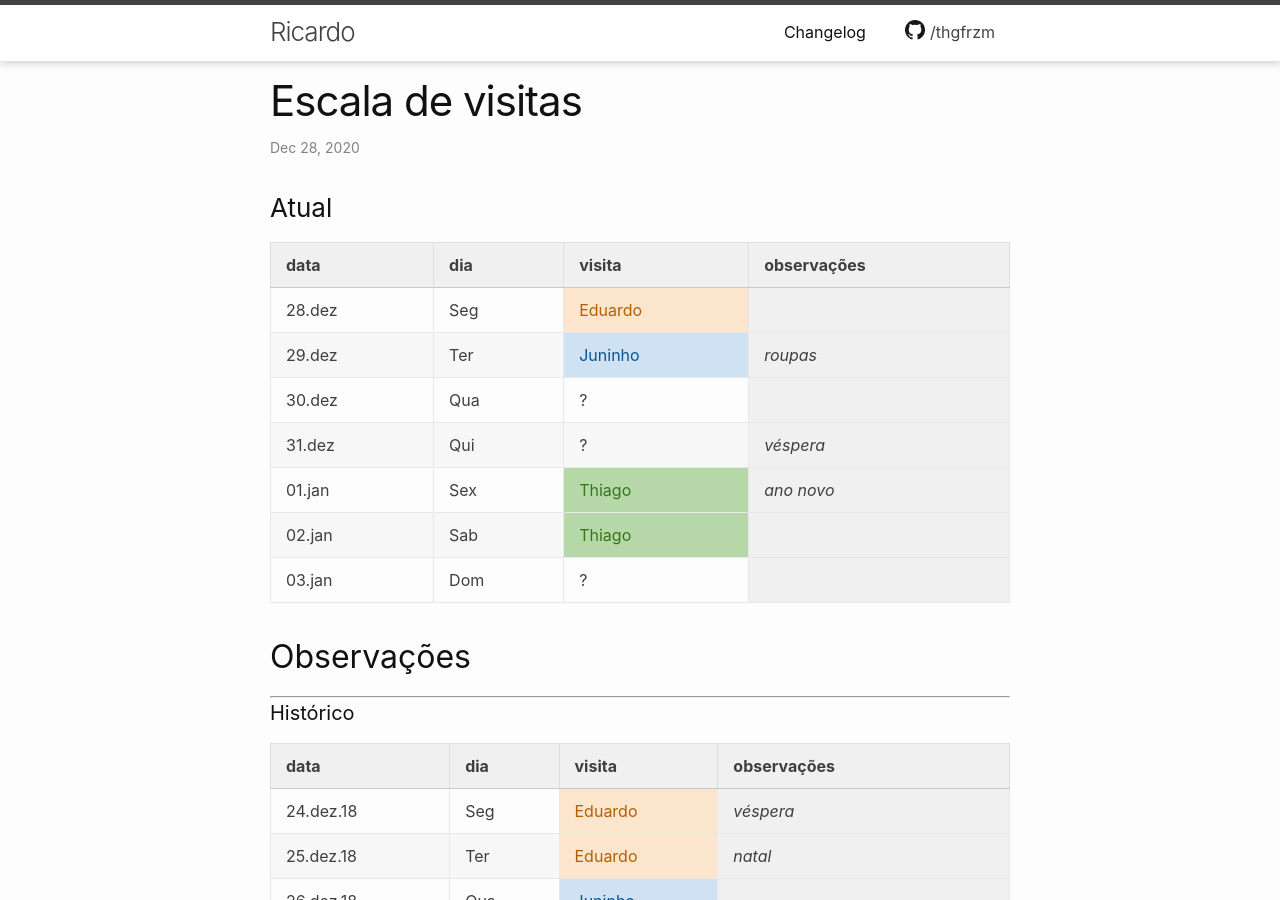
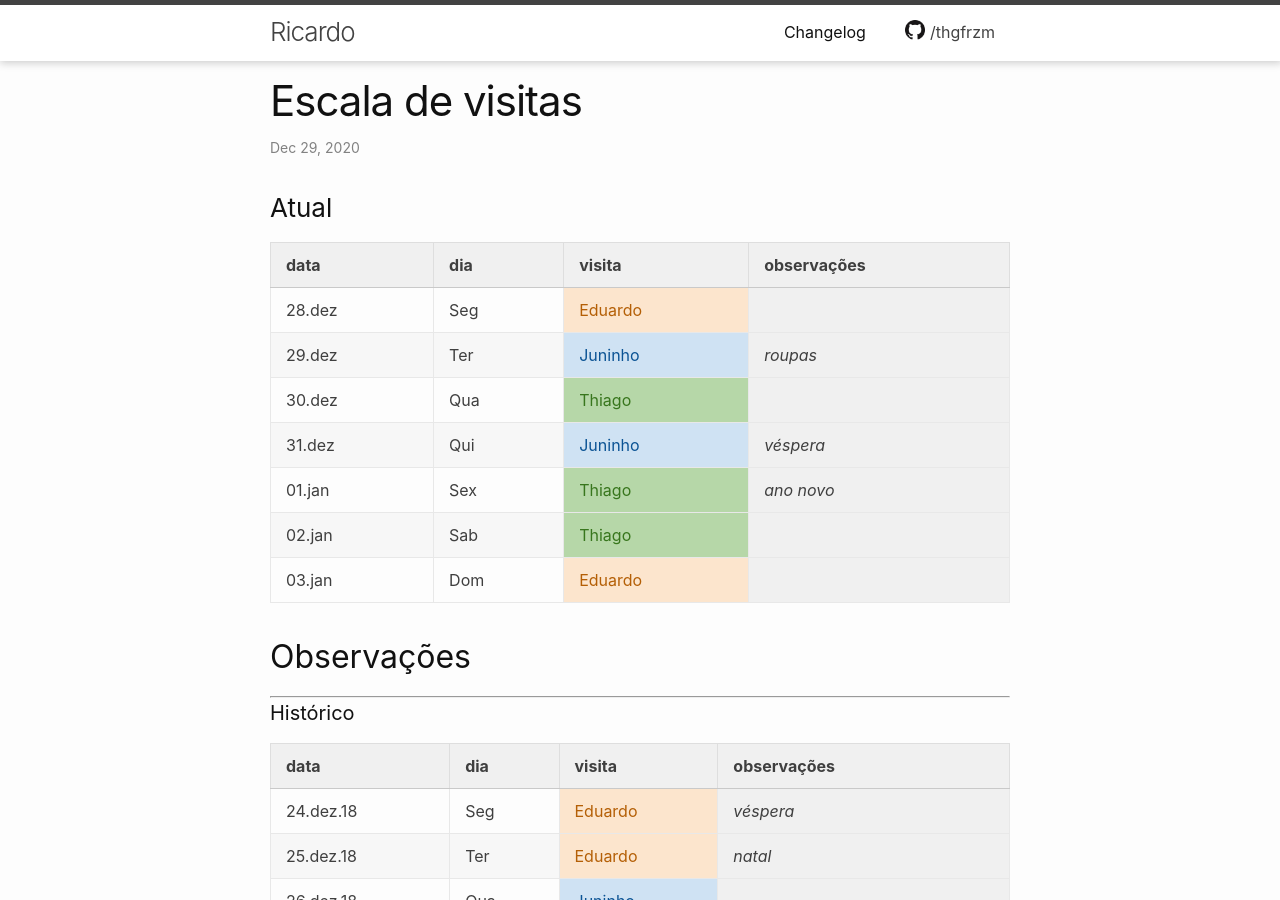
Before and after one commit to thgfrzm/ricardo, a Jekyll site: the page built from _posts/2018-12-23-escala-visitas.markdown, in a window 1280 px wide and 900 px high. Built offline with Jekyll 4.4.1, drawn with Linux system fonts in a browser that asks for light colours.

Commit message:
Update 2018-12-23-escala-visitas.markdown

```diff
--- a/_posts/2018-12-23-escala-visitas.markdown
+++ b/_posts/2018-12-23-escala-visitas.markdown
@@ -1,7 +1,7 @@
 ---
 layout: post
 title:  "Escala de visitas"
-date:   2020-12-28 10:00:00 -0300
+date:   2020-12-29 09:00:00 -0300
 categories: agenda
 ---
 <!--
@@ -22,11 +22,11 @@ categories: agenda
 | ------ | --- | ------- | ----------- |
 | 28.dez | Seg | Eduardo |             |
 | 29.dez | Ter | Juninho | _roupas_    |
-| 30.dez | Qua | ?       |             |
-| 31.dez | Qui | ?       | _véspera_   |
+| 30.dez | Qua | Thiago  |             |
+| 31.dez | Qui | Juninho | _véspera_   |
 | 01.jan | Sex | Thiago  | _ano novo_  |
 | 02.jan | Sab | Thiago  |             |
-| 03.jan | Dom | ?       |             |
+| 03.jan | Dom | Eduardo |             |
 
 
 ## Observações
```
